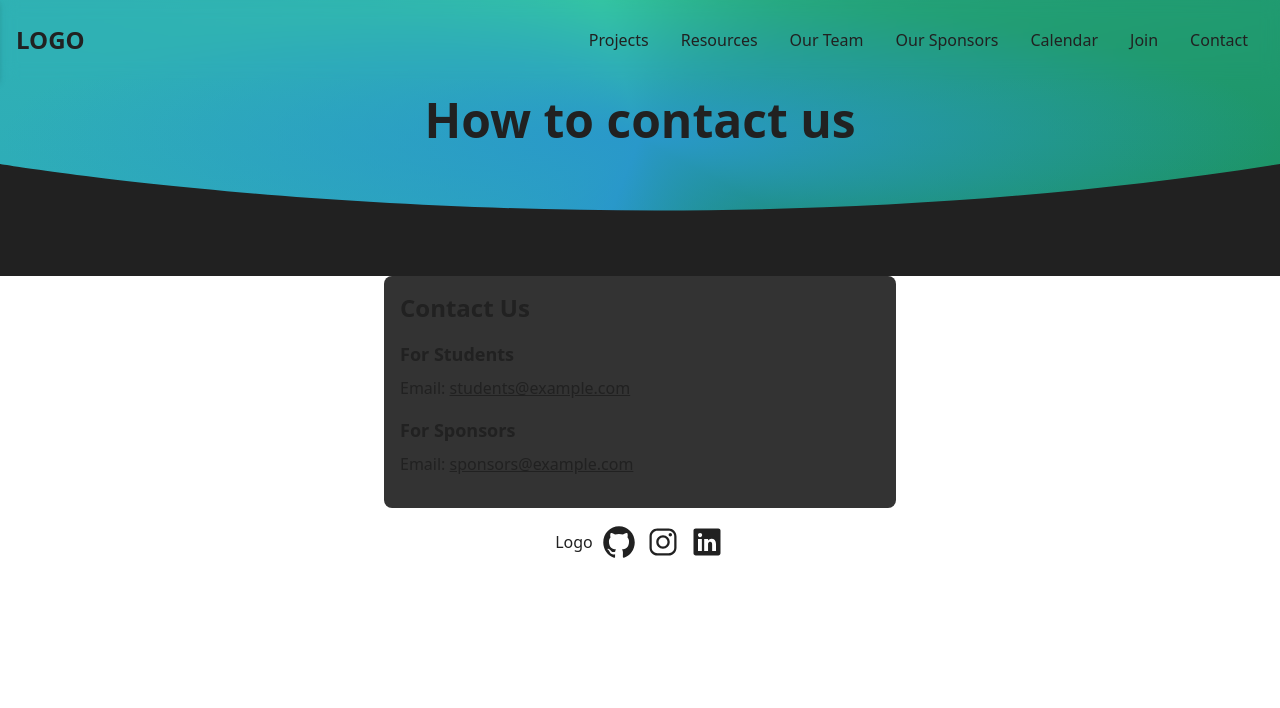
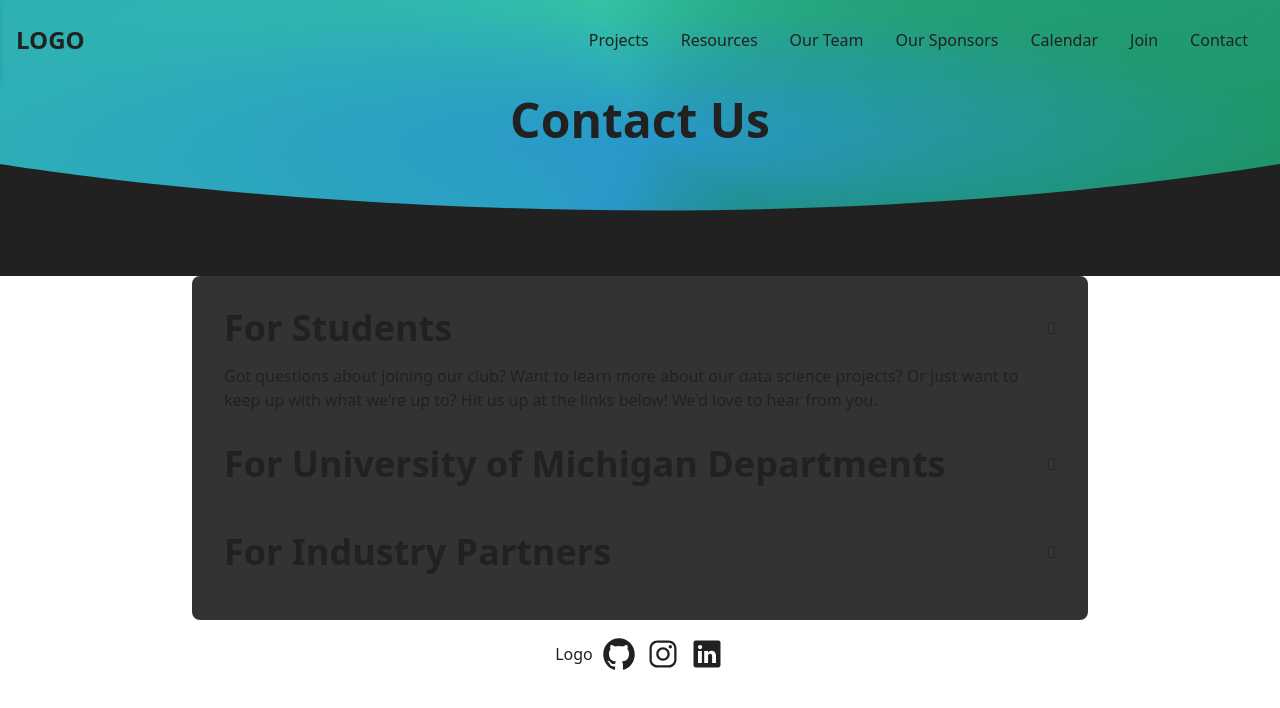
Before and after one commit to MichiganDataScienceTeam/official-website, a Next.js app: page /contact in a window 1280 px wide. Shown: the top 708 px of the page. Built offline with nearby package versions, Linux system fonts and the light colour scheme.

Commit message:
Added basic content page implementation

```diff
--- /dev/null
+++ b/config/contact.json
@@ -0,0 +1,17 @@
+[
+  {
+    "heading": "For Students",
+    "text": "Got questions about joining our club? Want to learn more about our data science projects? Or just want to keep up with what we're up to? Hit us up at the links below! We'd love to hear from you.",
+    "sources": ["email", "linkedin", "instagram"]
+  },
+  {
+    "heading": "For University of Michigan Departments",
+    "text": "MDST would be delighted to partner with your department to promote your data science efforts to our students. Please contact us if you are interested in hosting a talk or sponsoring our club.",
+    "sources": ["email"]
+  },
+  {
+    "heading": "For Industry Partners",
+    "text": "Partner with MDST to find top data science talent and power your company's mission. We offer engagement and sponsorship opportunities to fit your needs. Reach out via our contacts below to learn more.",
+    "sources": ["email"]
+  }
+]
--- a/pages/contact.jsx
+++ b/pages/contact.jsx
@@ -1,45 +1,71 @@
 import Layout from "@/components/layout";
 import Wave from "@/components/wave";
-import Wave180 from "@/components/wave180";
+import path from "path";
 import Link from "next/link";
-import Image from "next/image";
-import { IoLogoSlack, IoLogoLinkedin } from "react-icons/io";
+import fs from "fs";
+import { useState } from "react";
 
-export default function Join({ content }) {
+function Accordion({ entries }) {
+  const [entryStates, setEntryStates] = useState(
+    entries.map((entry, index) => {
+      return {
+        key: index,
+        heading: entry.heading,
+        text: entry.text,
+        expand: index == 0,
+      };
+    })
+  );
+
+  const expandAccordionEntry = (index) => {
+    setEntryStates(
+      entryStates.map((entry, currIndex) => {
+        return {
+          ...entry,
+          expand: currIndex === index,
+        };
+      })
+    );
+  };
+
+  return (
+    <div className="max-w-4xl mx-auto p-4 rounded-lg bg-grey">
+      {entryStates.map((entry, index) => (
+        <div key={entry.index} className="py-4 px-4">
+          <div className="flex justify-between mb-4">
+            <h1 className="text-4xl font-bold">{entry.heading}</h1>
+            <button onClick={() => expandAccordionEntry(index)}>
+              &#xf117;
+            </button>
+          </div>
+          {entry.expand ? <div>{entry.text}</div> : null}
+        </div>
+      ))}
+    </div>
+  );
+}
+
+export default function Join({ entries }) {
   return (
     <Layout>
       <div className="text-center hero">
         <div className="container mx-auto ">
           <div className="flex gap-8 items-center flex-col ">
             <h1 className="mb-2 md:mb-5 lg:text-5xl md:text-3xl text-xl font-bold text-center">
-              How to contact us
+              Contact Us
             </h1>
           </div>
         </div>
         <Wave></Wave>
       </div>
-      <div className="max-w-lg mx-auto p-4 rounded-lg bg-grey">
-        <h2 className="text-2xl font-bold mb-4">Contact Us</h2>
-
-        <div className="mb-4">
-          <h3 className="text-lg font-semibold mb-2">For Students</h3>
-          <p className="text-gray-700">
-            Email:{" "}
-            <Link className="underline" href="mailto:students@example.com">
-              students@example.com
-            </Link>
-          </p>
-        </div>
-        <div className="mb-4">
-          <h3 className="text-lg font-semibold mb-2">For Sponsors</h3>
-          <p className="">
-            Email:{" "}
-            <Link className="underline" href="mailto:sponsors@example.com">
-              sponsors@example.com
-            </Link>
-          </p>
-        </div>
-      </div>
+      <Accordion entries={entries} />
     </Layout>
   );
 }
+
+export async function getStaticProps() {
+  const filePath = path.join(process.cwd(), "config", "contact.json");
+  const fileContent = fs.readFileSync(filePath, "utf-8");
+  const entries = JSON.parse(fileContent);
+  return { props: { entries } };
+}
```
